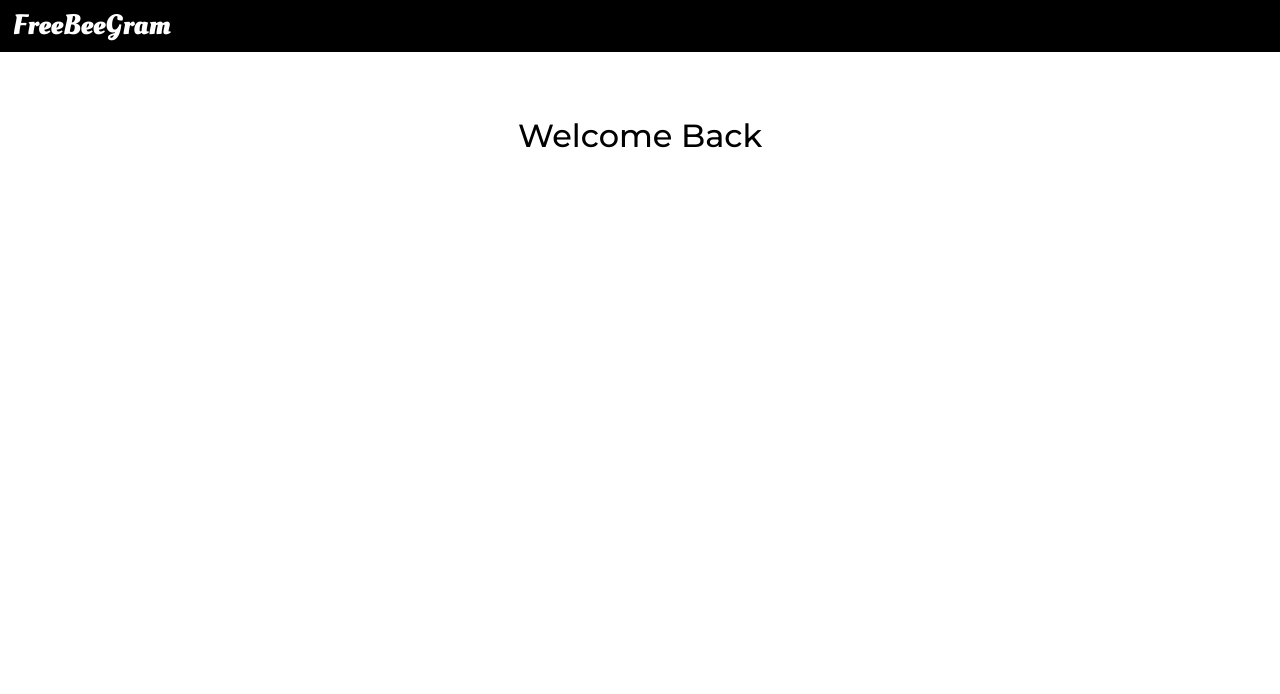
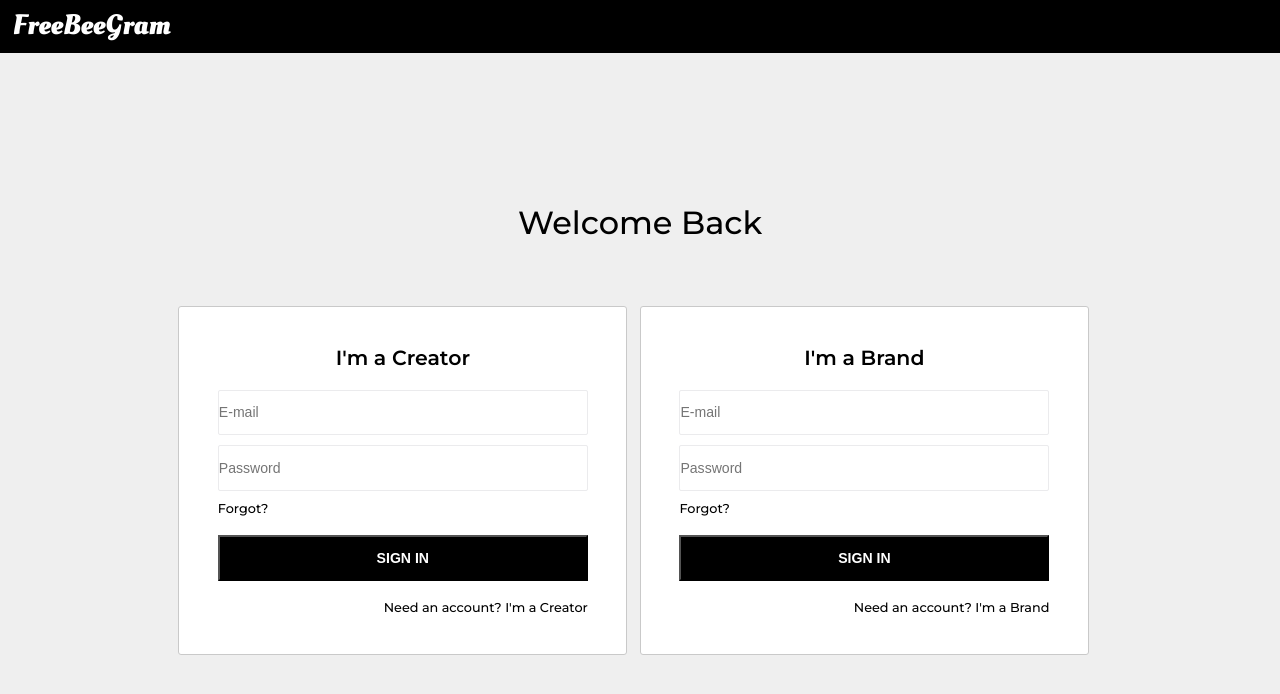
Before and after one commit to FreeBeeGram/FreeBeeGram, a React app in the folder client/: page / in a window 1280 px wide. Shown: the top 694 px of the page. Built offline with nearby package versions, Linux system fonts and the light colour scheme.

Commit message:
Finished layout of Login

```diff
--- a/client/src/components/Apply/Apply.css
+++ b/client/src/components/Apply/Apply.css
@@ -22,6 +22,7 @@
   width: 35%;
   border-radius: 3px;
   box-shadow: 0 1.5rem 4rem rgba(#000, 0.15);
+  border: 1px solid rgb(201, 201, 201);
 }
 
 @media only screen and (min-width: 581px) and (max-width: 1024px) {
--- a/client/src/components/Login/Login.css
+++ b/client/src/components/Login/Login.css
@@ -7,21 +7,109 @@
   font-size: 2.2rem;
   background-color: black;
   color: white;
+  padding: 0.5rem 1rem;
+  height: 5vh;
 }
 
-.LoginContainer .HeaderLogo {
+/* .LoginContainer .HeaderLogo {
   padding: 0.5rem 1rem;
-}
+} */
 
 /* Body */
 .LoginContainer .BodyContainer {
   display: flex;
-  flex-direction: row;
+  flex-direction: column;
   justify-content: center;
+  align-items: center;
   width: 100%;
+  background-color: #efefef;
+  height: 94vh;
 }
 
 .LoginContainer .BodyMessage {
-  margin: 5rem 0;
+  margin-bottom: 5rem;
   font-size: 2.5rem;
 }
+
+/* Forms */
+.LoginContainer .FormsContainer {
+  display: flex;
+  flex-direction: row;
+  flex-wrap: wrap;
+}
+
+.LoginContainer .FormHeader {
+  font-size: 1.6rem;
+  font-weight: 600;
+  text-align: center;
+  margin-bottom: 1.5rem;
+}
+
+.LoginContainer .LoginForms {
+  padding: 3rem 3rem;
+  background-color: #fff;
+  border: 1px solid rgb(201, 201, 201);
+  border-radius: 3px;
+  box-shadow: 0 1.5rem 4rem rgba(#000, 0.15);
+  margin-right: 1rem;
+  width: 370px;
+}
+
+/* Input */
+.LoginContainer input {
+  margin-bottom: 0.8rem;
+  height: 3.4rem;
+  font-size: 1.1rem;
+  color: #333;
+  border: 1px solid #ebebed;
+  border-radius: 2px;
+  cursor: auto;
+}
+
+.LoginContainer .LoginForm {
+  display: flex;
+  flex-direction: column;
+}
+
+/* Buttons */
+.LoginContainer .Button {
+  margin: 1.5rem 0;
+  padding: 1rem 2rem;
+  background-color: #000;
+  color: #fff;
+  font-size: 1.1rem;
+  font-weight: 600;
+}
+
+/* Footer */
+.LoginContainer .Footer {
+  text-align: right;
+}
+
+/* Media Queries */
+@media only screen and (min-width: 581px) and (max-width: 1024px) {
+  .LoginContainer .FormsContainer {
+    justify-content: center;
+    align-items: center;
+    margin-bottom: 1.5rem;
+  }
+  .LoginContainer .BodyContainer {
+    height: 100%;
+  }
+
+  .LoginContainer .BodyMessage {
+    margin-bottom: 1.5rem;
+  }
+}
+
+@media only screen and (min-width: 321px) and (max-width: 580px) {
+  .LoginContainer .FormsContainer {
+    justify-content: center;
+    align-items: center;
+    margin-bottom: 1.5rem;
+  }
+
+  .LoginContainer .BodyMessage {
+    margin-bottom: 1.5rem;
+  }
+}
--- a/client/src/components/Login/Login.js
+++ b/client/src/components/Login/Login.js
@@ -10,9 +10,27 @@ class Login extends Component {
         </div>
         <div className={styles.BodyContainer}>
           <div className={styles.BodyMessage}>Welcome Back</div>
-          <div>
-            <div></div>
-            <div></div>
+          <div className={styles.FormsContainer}>
+            <div className={styles.LoginForms}>
+              <div className={styles.FormHeader}>I'm a Creator</div>
+              <form className={styles.LoginForm}>
+                <input placeholder="E-mail"/>
+                <input placeholder="Password"/>
+                <div>Forgot?</div>
+                <button className={styles.Button}>SIGN IN</button>
+                <div className={styles.Footer}>Need an account? I'm a Creator</div>
+              </form>
+            </div>
+            <div className={styles.LoginForms}>
+              <div className={styles.FormHeader}>I'm a Brand</div>
+                <form className={styles.LoginForm}>
+                  <input placeholder="E-mail"/>
+                  <input placeholder="Password"/>
+                  <div>Forgot?</div>
+                  <button className={styles.Button}>SIGN IN</button>
+                  <div className={styles.Footer}>Need an account? I'm a Brand</div>
+                </form>
+            </div>
           </div>
         </div>
       </div>
```
